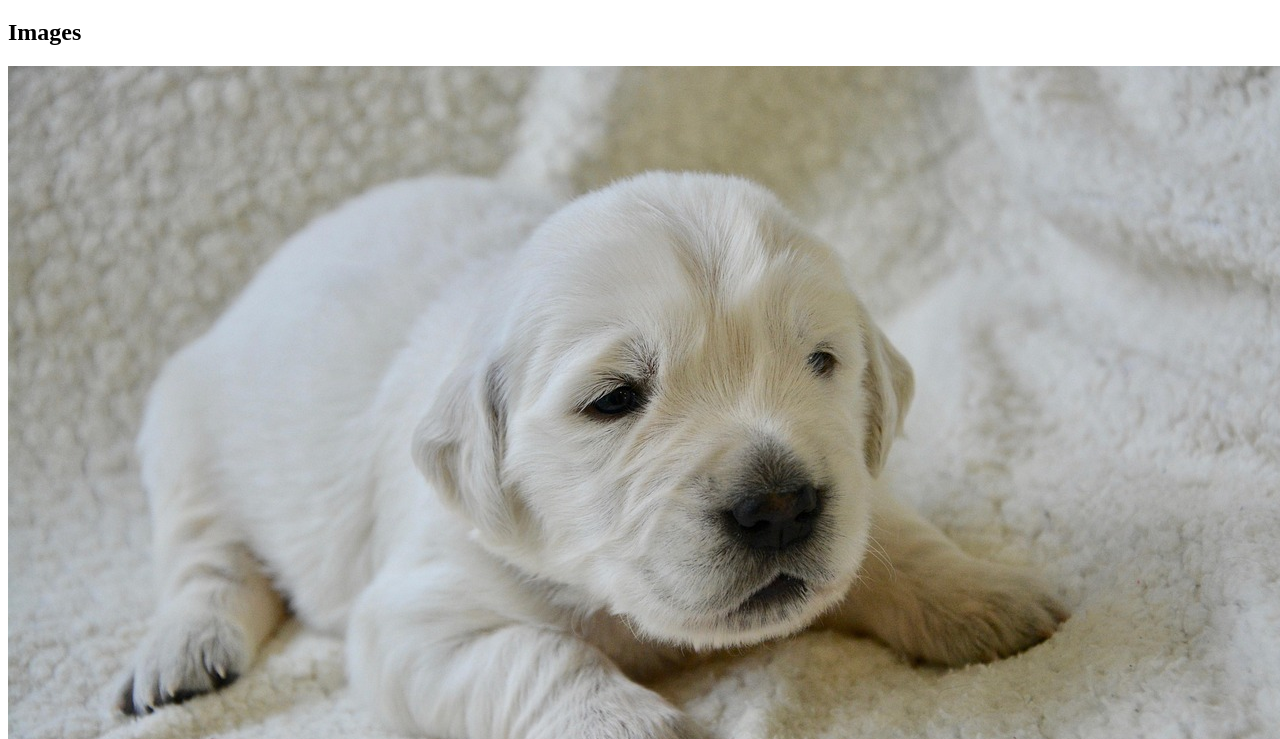
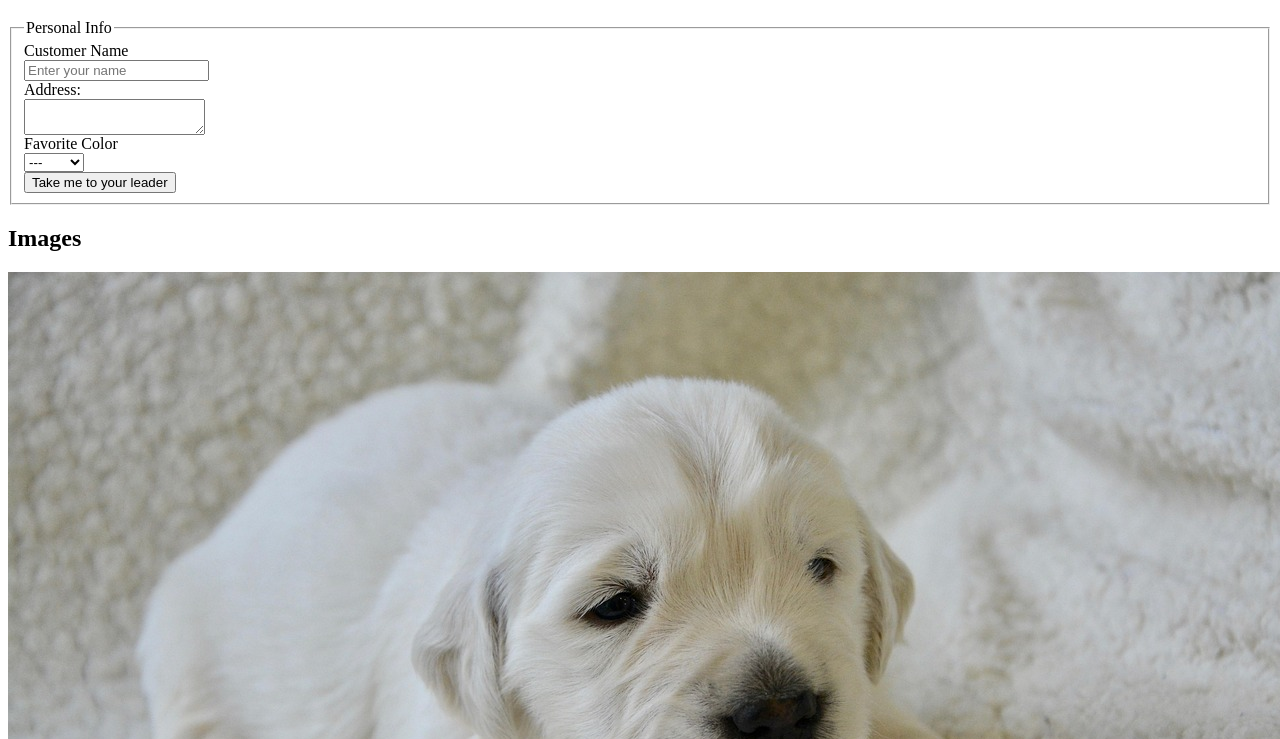
Before and after one commit to qtconner/lady-indigo, a plain HTML site: page cheatsheet/index.html in a window 1280 px wide. Shown: the part 61-800 px from the top of the page. Drawn offline with Linux system fonts and the light colour scheme.

```diff
--- a/cheatsheet/index.html
+++ b/cheatsheet/index.html
@@ -9,10 +9,35 @@
     />
     <meta name="author" content="Auna McFadden" />
     <title>HTML Cheatsheet</title>
+    <style>
+      input, textarea, label{
+        display:block;
+      }
+    </style>
   </head>
 
   <body>
     <h1>HTML5 Cheatsheet</h1>
+    <section id="form">
+      <form action="processing-script.php" method="post">
+        <fieldset>
+          <legend>Personal Info</legend>
+          <label for="cust-name">Customer Name</label>
+          <input type="text" id="cust-name" name="cust-name" placeholder="Enter your name"/>
+          <label for="address">Address:</label>
+          <textarea id="address" name="address"></textarea>
+          <label for="fav-color">Favorite Color</label>
+          <select id="fav-color" name="fav-color">
+            <option value="R">Red</option>
+            <option value="G">Green</option>
+            <option value="B">Blue</option>
+            <option selected>---</option>
+          </select>
+          <input type="submit" value="Take me to your leader"/>
+        </fieldset>
+
+      </form>
+    </section>
     <section id="images">
         <h2>Images</h2>
         <img src="assets/img/golden-retriever-puppy-3783509_1280.jpg" alt="Golden Retriever Puppy"/>
```
